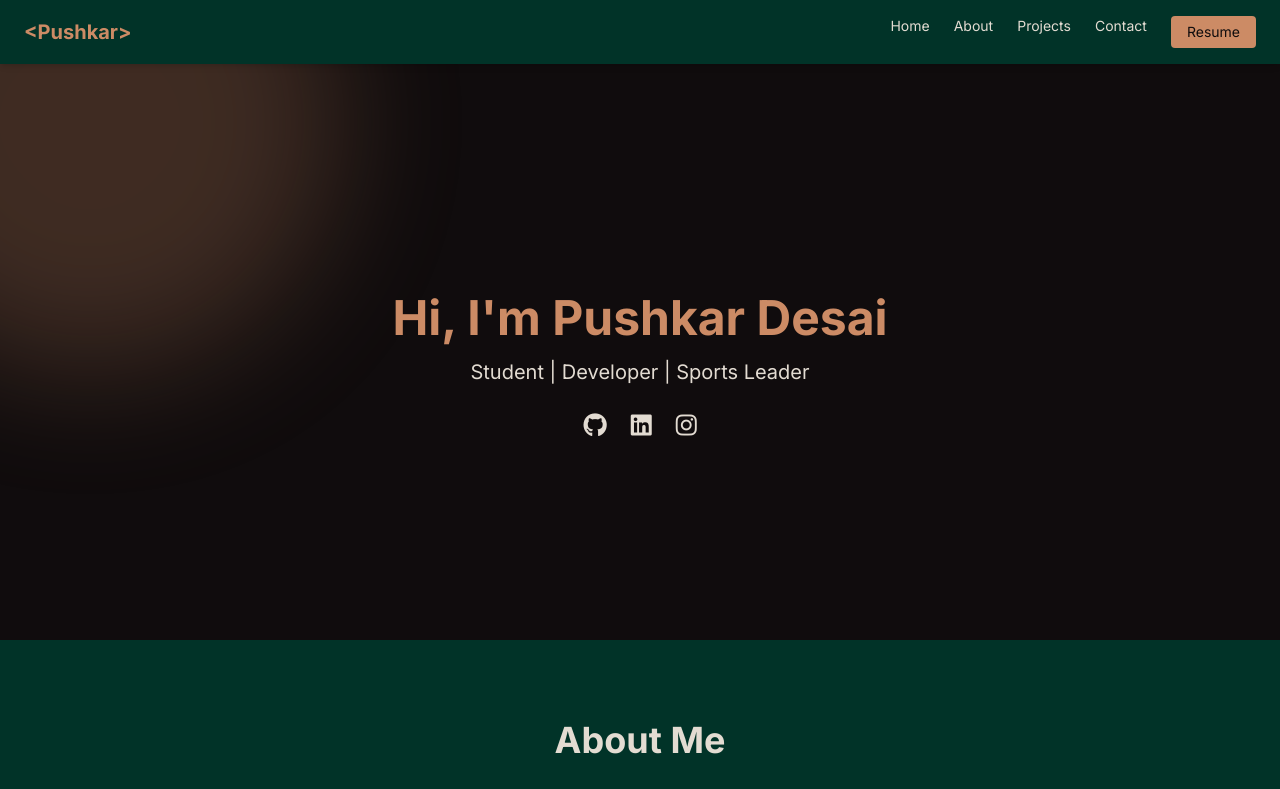
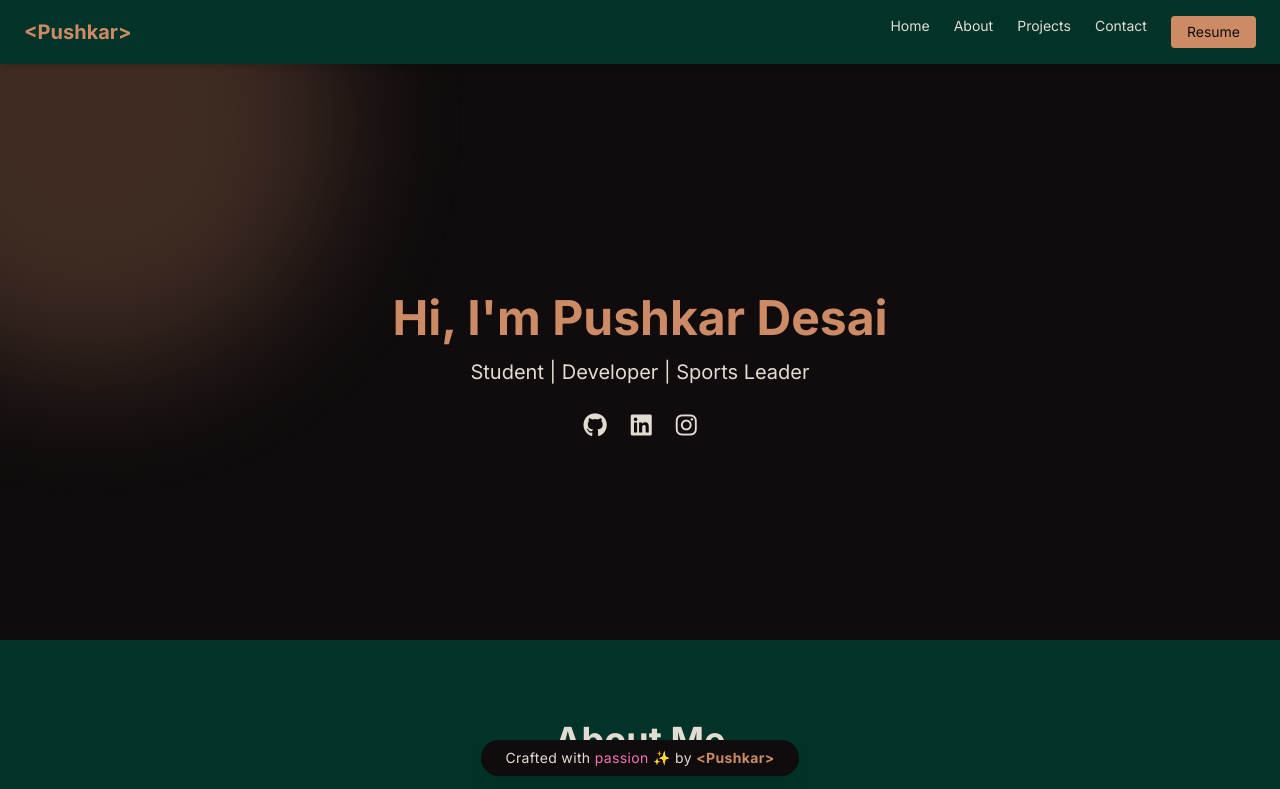
Before and after one commit to pdesai7245/pushkar-portfolio, a React (Create React App) app: page / in a window 1280 px wide. Shown: the top 789 px of the page. Built offline with nearby package versions, Linux system fonts and the light colour scheme.

Commit message:
Make footer always visible and fix layout

```diff
--- a/src/components/Footer.js
+++ b/src/components/Footer.js
@@ -3,16 +3,15 @@ import { motion } from "framer-motion";
 function Footer() {
   return (
     <motion.footer
-      className="bg-[#100C0D] text-cream py-4 border-t border-[#1e293b] text-center"
+      className="fixed bottom-6 inset-x-0 flex justify-center z-50"
       initial={{ opacity: 0, y: 40 }}
-      whileInView={{ opacity: 1, y: 0 }}
+      animate={{ opacity: 1, y: 0 }}
       transition={{ duration: 0.8 }}
-      viewport={{ once: true }}
     >
-      <p className="text-sm tracking-wide">
+      <div className="bg-darkmaroon text-cream px-6 py-2 rounded-full shadow-lg text-sm tracking-wide">
         Crafted with <span className="text-pink-400">passion</span> ✨ by{" "}
-        <span className="text-[#CC8B65] font-bold">&lt;Pushkar&gt;</span>
-      </p>
+        <span className="text-tan font-bold">&lt;Pushkar&gt;</span>
+      </div>
     </motion.footer>
   );
 }
```
